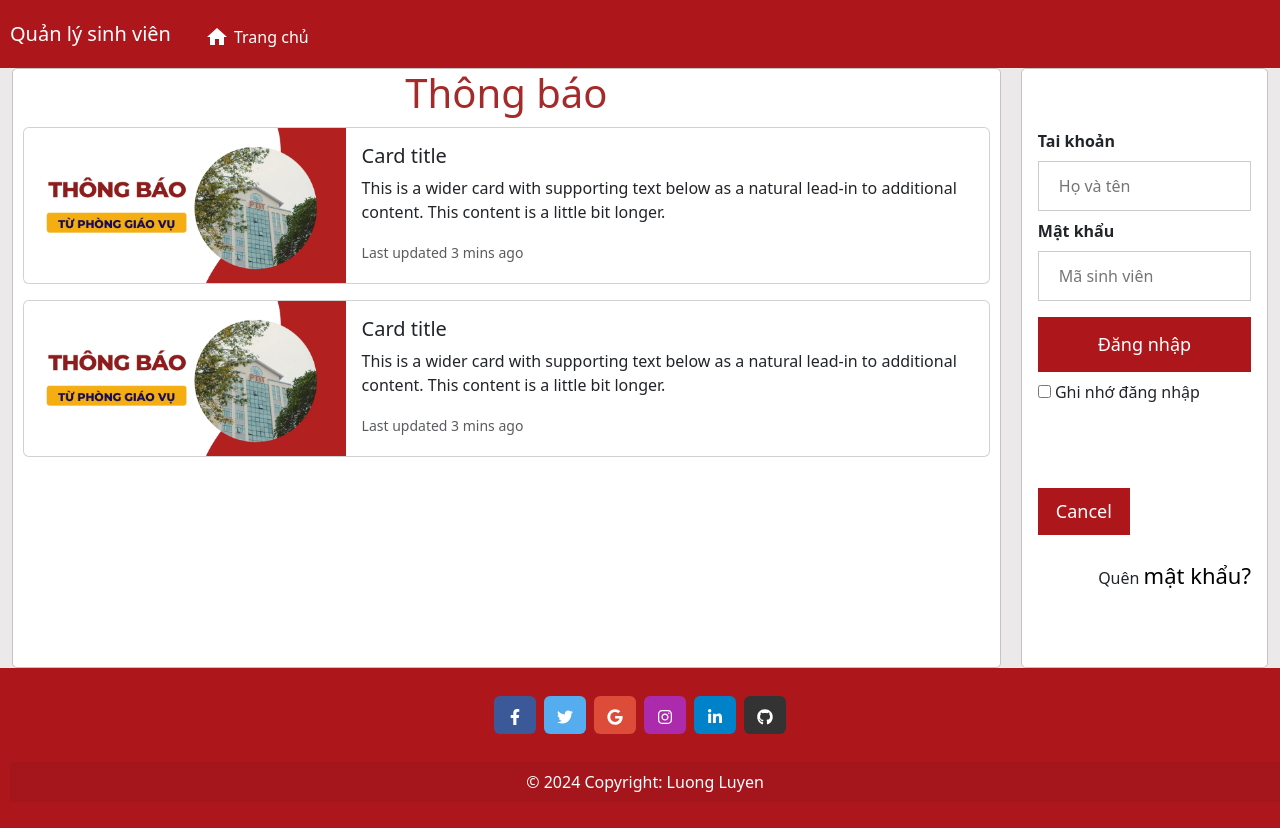
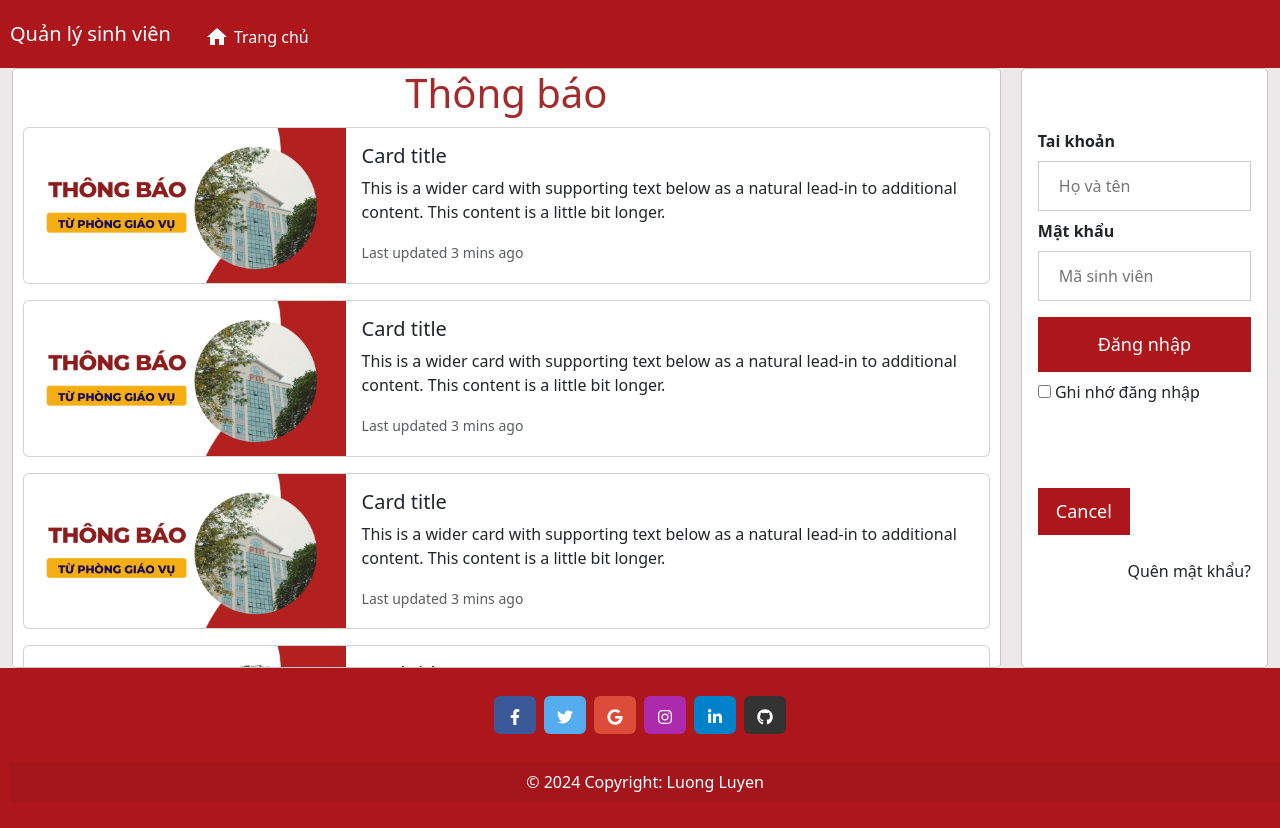
Before and after one commit to LuongLuyen/BTL_LTW_Frontend, a React (Create React App) app: page / in a window 1280 px wide. Built offline with nearby package versions, Linux system fonts and the light colour scheme; the HTML template or start-up script is replaced by a standard one.

Commit message:
reponsive

```diff
--- a/src/Assets/custom.css
+++ b/src/Assets/custom.css
@@ -15,11 +15,16 @@
     height: 75vh;
     background-color: #ebe9e9;
 }
+::-webkit-scrollbar {
+    display: none;
+}
 .content {
     width: 80%;
     border-radius: 5px;
     background-color: #fff;
     border: solid 1px #c8c3c3;
+    overflow-y: scroll;
+    overflow-x: scroll;
 }
 .login {
     width: 20%;
@@ -37,15 +42,46 @@
 .r {
     width: 100px;
 }
+
+.menu {
+    position: absolute;
+    background-color: brown;
+    color: #fff;
+    width: 200px;
+    height: 150px;
+    right: 0;
+    top: 70px;
+    border: solid 1px #ebe9e9;
+    border-radius: 10px;
+    z-index: 1;
+    display: flex;
+    flex-direction: column;
+    align-items: center;
+}
+.item {
+    margin: 5px 0 5px 60px;
+    width: 100%;
+}
+.btnnone {
+    background-color: #fff;
+    color: #ad171c;
+    height: 30px;
+    width: 150px;
+    display: flex;
+    justify-content: center;
+    align-content: center;
+    margin-top: 5px;
+    border-radius: 5px
+}
 /* responsive
 /* Mobile: width < 740px = 46.1875em */
 @media (max-width: 46.1875em) {
     .login {
+        display: none;
+    }
+    .content {
         width: 100vw;
         margin-left: 0;
-    }
-    .content {
-        display: none;
     }
 }
 /* Tablet: width >= 740px and width <1024px  */
--- a/src/Components/Header.js
+++ b/src/Components/Header.js
@@ -1,8 +1,11 @@
 import { MdHome } from "react-icons/md";
 import { FaUser } from "react-icons/fa";
 import { PiExamFill } from "react-icons/pi";
+import { useState } from "react";
 
-function Header() {
+function Header(props) {
+  const [menus,setMenus] = useState(false)
+  const [dn,setDn] = useState(false)
 const checkLogin = ()=>{
   const status = false
   if(status === true){
@@ -10,12 +13,31 @@ const checkLogin = ()=>{
   }
   return false
 }
+const clickMennu = ()=>{
+  setMenus(!menus)
+}
+const dangNhap =()=>{
+  setDn(!dn)
+  sendData()
+}
+ const sendData = () => {
+  props.parentCallback(dn)
+}
     return (
         <nav className="navbar navbar-expand-lg navbar-light bg-custom">
         <a className="navbar-brand text-color" href="/">Quản lý sinh viên</a>
-        <button className="navbar-toggler r" type="button" data-toggle="collapse" data-target="/navbarNav" aria-controls="navbarNav" aria-expanded="false" aria-label="Toggle navigation">
+        <button className="navbar-toggler r" onClick={()=>clickMennu(menus)} >
           <span className="navbar-toggler-icon"></span>
         </button>
+        {menus ?
+          <div className="menu">
+          <div className="item">Thông tin</div>
+          <div className="item">Xem điểm</div>
+          <div className="item" onClick={()=>dangNhap(dn)}>Đăng nhập</div>
+          <div className="btnnone" onClick={()=>clickMennu(menus)}>None</div>
+        </div>
+          :<></>
+          }
         <div className="collapse navbar-collapse" id="navbarNav">
           <ul className="navbar-nav">
             <li className="nav-item active">
--- a/src/Components/Login.js
+++ b/src/Components/Login.js
@@ -16,7 +16,7 @@ function Login() {
         </div>
         <div className="container">
           <button type="button" className="cancelbtn">Cancel</button>
-          <span className="psw">Quên <a href="/">mật khẩu?</a></span>
+          <span className="psw">Quên mật khẩu?</span>
         </div>
       </form>
      );
--- a/src/Components/Main.js
+++ b/src/Components/Main.js
@@ -2,9 +2,9 @@ import '../Assets/Main.css'
 import TB from '../Assets/tb.png'
 function Main() {
     return (
-        <div>
+        <>
             <h1>Thông báo</h1>
-            <div>
+            <>
                 <div className="card mb-3 main__content">
                     <div className="row g-0">
                         <div className="col-md-4">
@@ -33,8 +33,36 @@ function Main() {
                         </div>
                     </div>
                 </div>
-            </div>
-        </div>
+                <div className="card mb-3 main__content">
+                    <div className="row g-0">
+                        <div className="col-md-4">
+                        <img src={TB} className="img-fluid rounded-start img-custom" alt="/"/>
+                        </div>
+                        <div className="col-md-8">
+                        <div className="card-body">
+                            <h5 className="card-title">Card title</h5>
+                            <p className="card-text">This is a wider card with supporting text below as a natural lead-in to additional content. This content is a little bit longer.</p>
+                            <p className="card-text"><small className="text-body-secondary">Last updated 3 mins ago</small></p>
+                        </div>
+                        </div>
+                    </div>
+                </div>
+                <div className="card mb-3 main__content">
+                    <div className="row g-0">
+                        <div className="col-md-4">
+                        <img src={TB} className="img-fluid rounded-start img-custom" alt="/"/>
+                        </div>
+                        <div className="col-md-8">
+                        <div className="card-body">
+                            <h5 className="card-title">Card title</h5>
+                            <p className="card-text">This is a wider card with supporting text below as a natural lead-in to additional content. This content is a little bit longer.</p>
+                            <p className="card-text"><small className="text-body-secondary">Last updated 3 mins ago</small></p>
+                        </div>
+                        </div>
+                    </div>
+                </div>
+            </>
+        </>
      );
 }
 
--- a/src/Components/Profile.js
+++ b/src/Components/Profile.js
@@ -4,7 +4,7 @@ import { FaFacebookF,FaTwitter,FaLinkedinIn ,FaGithub } from "react-icons/fa";
 function Profile() {
     return (
         <div class="cardp">
-        <img src={Avt} alt="John" style={{width:"60%",margin:"10px",borderRadius: "100px", border: "solid 1px #333"}}/>
+        <img src={Avt} alt="John" style={{width:"50%",margin:"10px",borderRadius: "100px", border: "solid 1px #333"}}/>
         <h2>Nguyễn Văn A</h2>
         <p class="title">D21CQCN12-B</p>
         <p>B21DCCN123</p>
--- a/src/Pages/Login.js
+++ b/src/Pages/Login.js
@@ -2,10 +2,17 @@ import Header from "../Components/Header";
 import Footer from "../Components/Footer";
 import Login from "../Components/Login";
 import Main from "../Components/Main";
+import { useState } from "react";
 function LoginPage() {
+  const [message, setMessage] = useState(Boolean)
+
+  const callbackFunction = (childData) => {
+    setMessage(childData)
+  }
     return (
         <>
-          <Header/>
+          <Header parentCallback={callbackFunction}/>
+          {message? <Login/>:
           <div className="container-fluid main">
             <div className="content">
               <Main/>
@@ -14,6 +21,7 @@ function LoginPage() {
               <Login/>
             </div>
           </div>
+          }
           <Footer/>
         </>
      );
```
